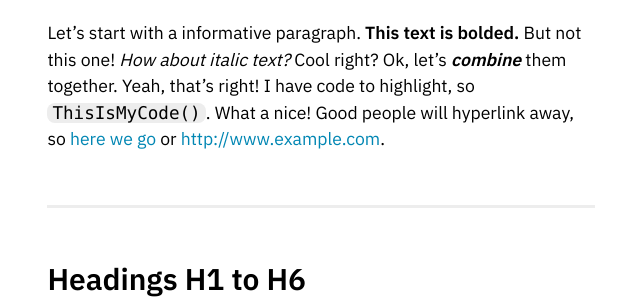
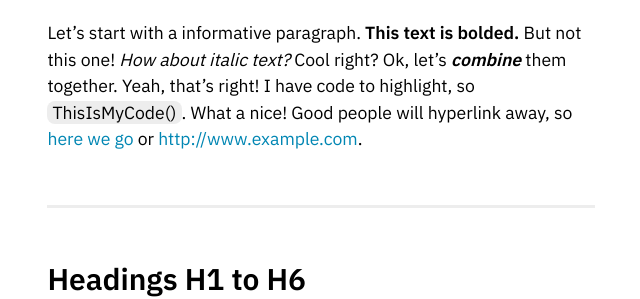
Before and after one commit to bart-spoon/bart-spoon.github.io, a Jekyll site: the page built from _posts/2015-12-30-markdown-cheatsheet-demo.md, in a window 1280 px wide. Shown: the part 337-636 px from the top of the page, without its empty margins (319-959 px from the left). Built offline with Jekyll 4.4.1, drawn with Linux system fonts in a browser that asks for light colours.

Commit message:
change code block font to match body

```diff
--- a/assets/scss/base/_typography.scss
+++ b/assets/scss/base/_typography.scss
@@ -91,7 +91,7 @@ code {
   background: none;
   border-radius: 8px;
   border: none;
-  font-family: "SFMono-Regular",Menlo,Consolas,"Inconsolata",monospace;
+  font-family: $base-font-family, monospace;
   font-size: 1em;
   margin: 0;
   padding: 0 5px;
@@ -100,7 +100,7 @@ code {
 
 pre {
   -webkit-overflow-scrolling: touch;
-  font-family: "SFMono-Regular",Menlo,Consolas,"Inconsolata",monospace;
+  font-family: $base-font-family, monospace;
   font-size: 1em;
   margin: 0;
   padding: 5px 10px !important;
```
